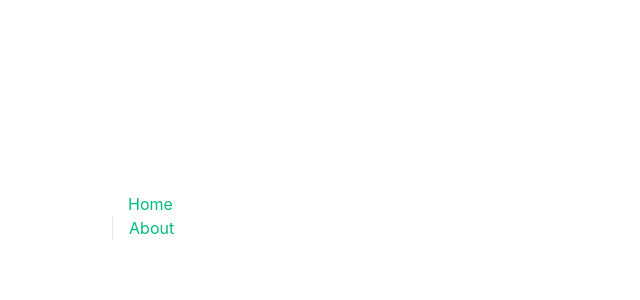
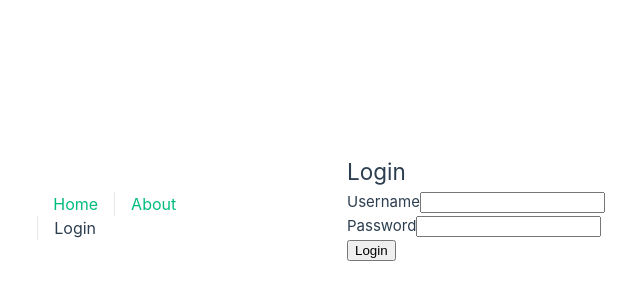
Before and after one commit to JamesOsborn-SE/epyc-web, a Vue app in the folder frontend/: page /login in a window 1280 px wide. Before the commit this address had no page. Shown: the part 192-492 px from the top of the page, without its empty margins (293-933 px from the left). Built offline with nearby package versions, Linux system fonts and the light colour scheme.

Commit message:
add login link and route

```diff
--- a/frontend/src/App.vue
+++ b/frontend/src/App.vue
@@ -8,6 +8,7 @@
       <nav>
         <RouterLink to="/">Home</RouterLink>
         <RouterLink to="/about">About</RouterLink>
+        <RouterLink to="/login">Login</RouterLink>
       </nav>
     </div>
   </header>
--- a/frontend/src/router/index.ts
+++ b/frontend/src/router/index.ts
@@ -1,5 +1,6 @@
 import { createRouter, createWebHistory } from 'vue-router'
-import HomeView from '../views/HomeView.vue'
+import HomeView from '@/views/HomeView.vue'
+import LoginView from '@/views/LoginView.vue'
 
 const router = createRouter({
   history: createWebHistory(import.meta.env.BASE_URL),
@@ -8,6 +9,11 @@
       path: '/',
       name: 'home',
       component: HomeView
+    },
+    {
+      path: '/login',
+      name: 'login',
+      component: LoginView
     },
     {
       path: '/about',
```
